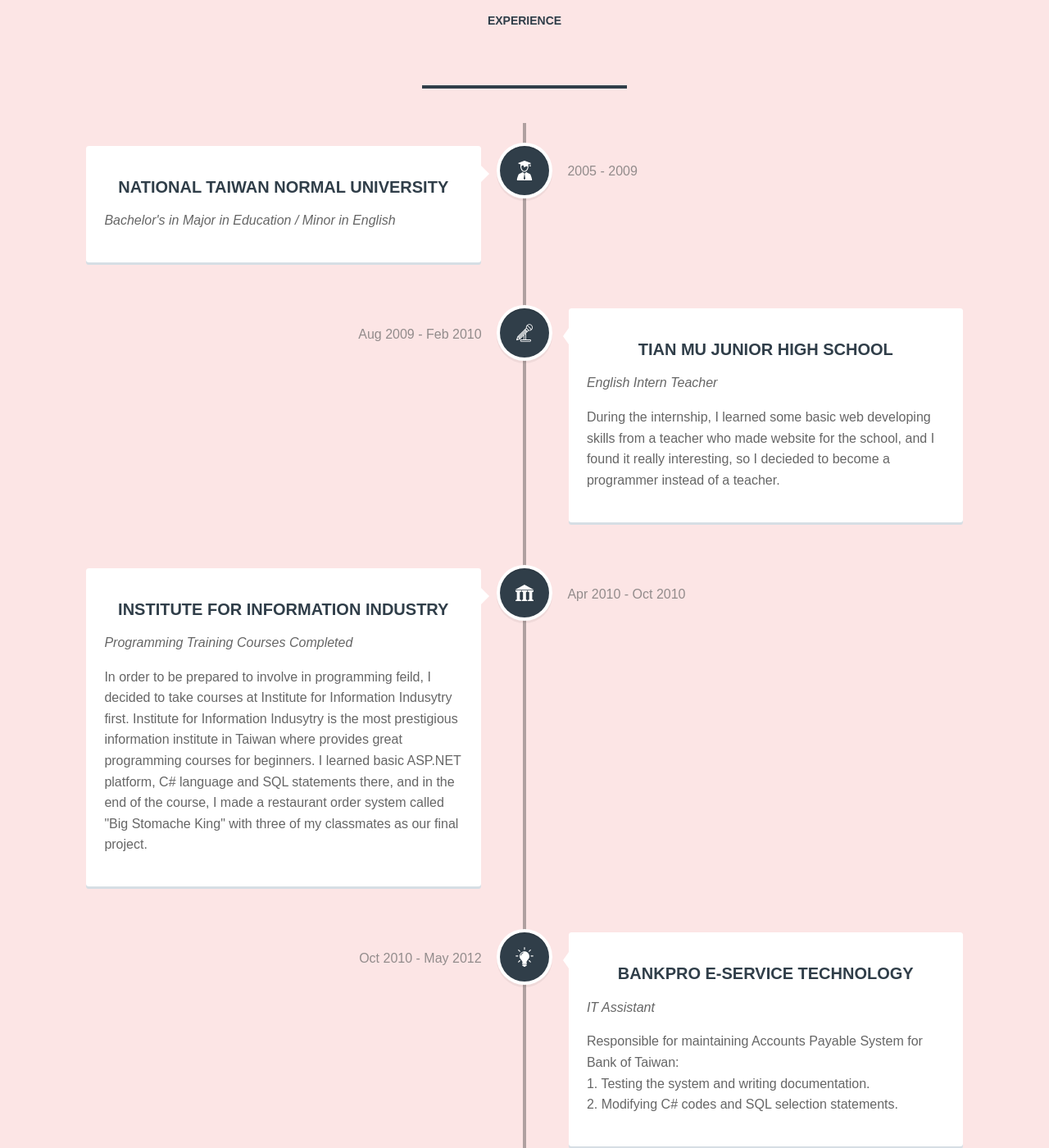
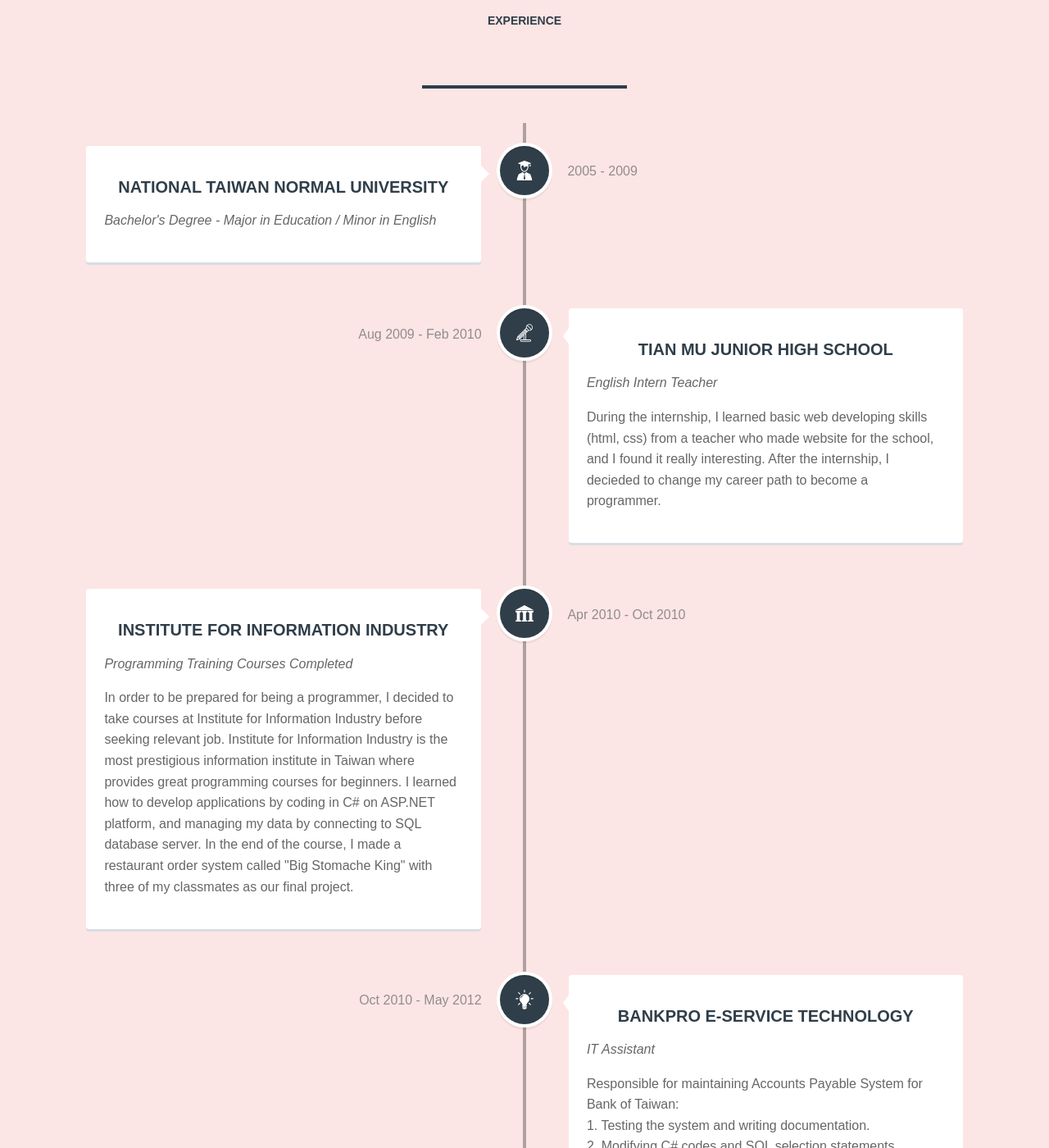
Before and after one commit to deniseho/Portfolio, a Jekyll site: the page built from index.html, in a window 1280 px wide and 1400 px high, scrolled down 1185 px. Shown: the whole window at 82% size. Built offline with Jekyll 4.4.1, drawn with Linux system fonts in a browser that asks for light colours; nearby versions of some CDN libraries; Markdown is read by kramdown in place of the engine named in the settings; some of the changed text lies outside the part shown.

Commit message:
update experience & add illustrator icon

```diff
--- a/_includes/history.html
+++ b/_includes/history.html
@@ -10,7 +10,7 @@
       <div class="cd-timeline-img"><img src="../assets/img/college.svg" alt="College" /></div>
       <div class="cd-timeline-content">
         <h2 class="story-heading">National Taiwan Normal University</h2>
-        <P class="position">Bachelor's in Major in Education / Minor in English</P>
+        <P class="position">Bachelor's Degree - Major in Education / Minor in English</P>
         <span class="cd-date">2005 - 2009</span></div>
     </div>
 
@@ -20,9 +20,9 @@
       <div class="cd-timeline-content">
         <h2 class="story-heading">Tian Mu Junior High School</h2>
         <P class="position">English Intern Teacher</P>
-        <p>During the internship, I learned some basic web developing skills from a teacher who
-          made website for the school, and I found it really interesting, so I decieded to become
-          a programmer instead of a teacher.
+        <p>During the internship, I learned basic web developing skills (html, css) from a teacher who
+          made website for the school, and I found it really interesting. After the internship,
+          I decieded to change my career path to become a programmer.
         </p>
         <span class="cd-date">Aug 2009 - Feb 2010</span></div>
     </div>
@@ -33,12 +33,12 @@
       <div class="cd-timeline-content">
         <h2 class="story-heading">Institute for Information Industry</h2>
         <P class="position">Programming Training Courses Completed</P>
-        <p>In order to be prepared to involve in programming feild, I decided to take courses at
-          Institute for Information Indusytry first. Institute for Information Indusytry is the most
-          prestigious information institute in Taiwan where provides great programming courses for beginners.
-          I learned basic ASP.NET platform, C# language and SQL statements there, and in the end of the
-          course, I made a restaurant order system called "Big Stomache King" with three of my classmates
-          as our final project.</p>
+        <p>In order to be prepared for being a programmer, I decided to take courses at
+          Institute for Information Industry before seeking relevant job. Institute for Information Industry
+          is the most prestigious information institute in Taiwan where provides great programming courses for
+          beginners. I learned how to develop applications by coding in C# on ASP.NET platform,
+          and managing my data by connecting to SQL database server. In the end of the course, I made a restaurant order
+          system called "Big Stomache King" with three of my classmates as our final project.</p>
         <span class="cd-date">Apr 2010 - Oct 2010</span></div>
     </div>
 
@@ -58,8 +58,8 @@
     <div class="cd-timeline-block">
       <div class="cd-timeline-img"><img src="../assets/img/designer.svg" alt="Location" /></div>
       <div class="cd-timeline-content">
-        <h2>Designer</h2>
-        <p class="position">Fu Rong Magnet</p>
+        <h2>Fu Rong Magnet</h2>
+        <p class="position">Designer</p>
         <p>Taking charge of designing magnetic products, exhibition decorations, and managing the Facebook fans page for the
           company.
         </p>
@@ -68,7 +68,7 @@
 
     <!-- ======================= Denise Ho Illustration ======================= -->
     <div class="cd-timeline-block">
-      <div class="cd-timeline-img"><img src="../assets/img/designer.svg" alt="Location" /></div>
+      <div class="cd-timeline-img"><img src="../assets/img/illustrator.svg" alt="Location" /></div>
       <div class="cd-timeline-content">
         <h2>Designer / Illustrator</h2>
         <p class="position">Denise Ho Illustration</p>
```
Also changed, not shown: other parts of _includes/history.html (+2 -2 lines), assets/img/illustrator.svg (added), 1 other file.
